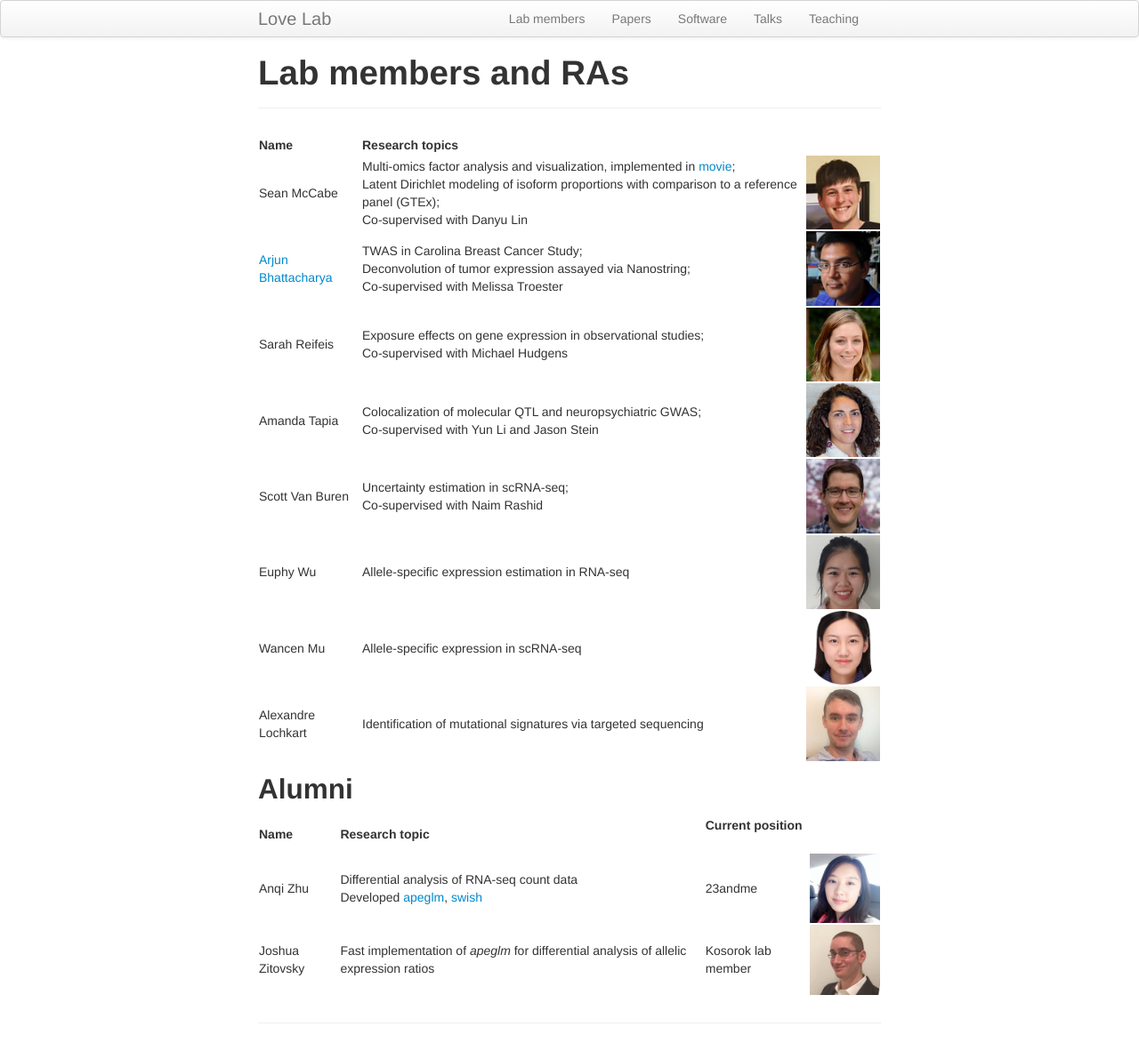
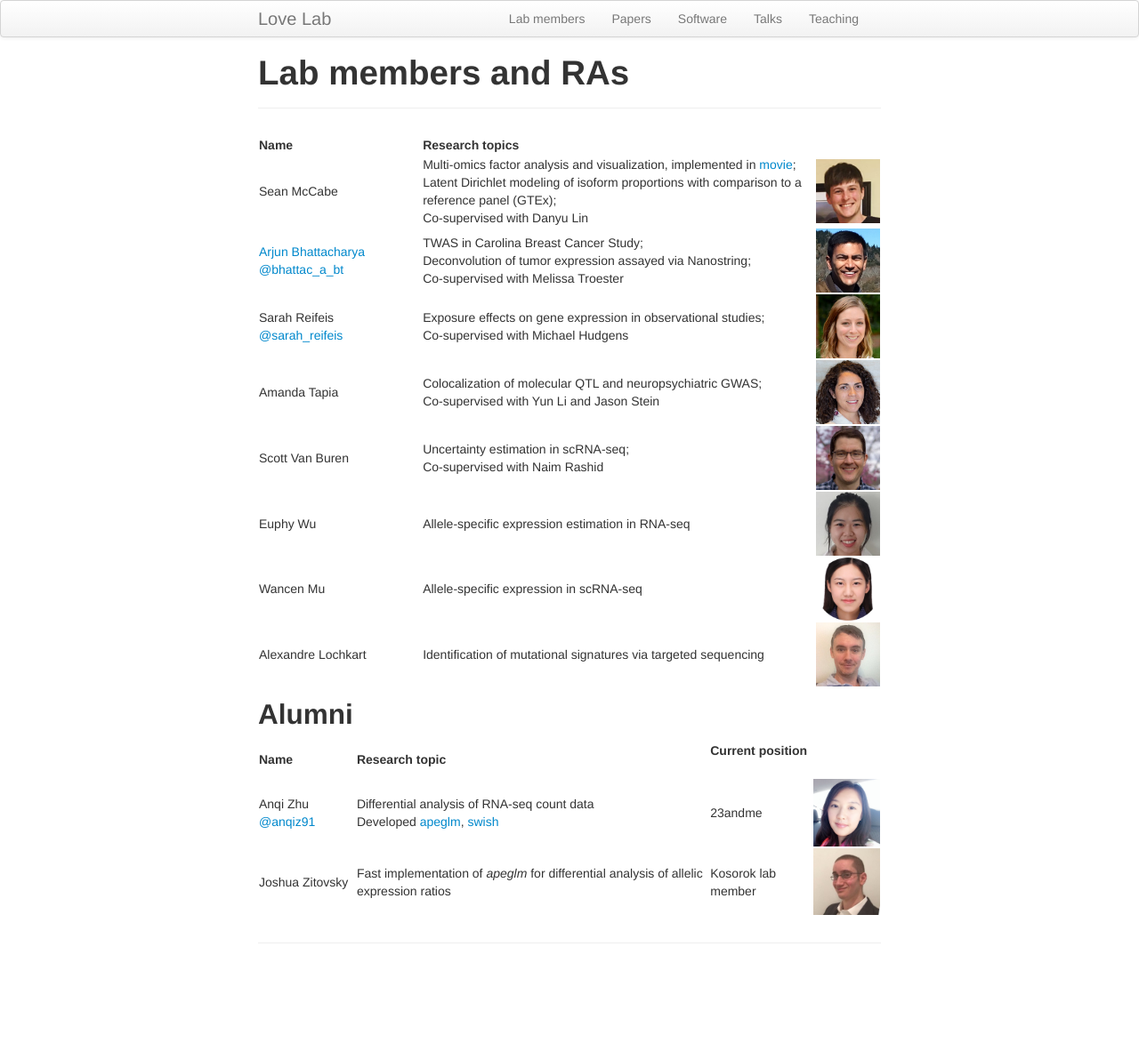
Before and after one commit to mikelove/mikelove.github.io, a Jekyll site: the page built from pages/lab.md, in a window 1280 px wide. Shown: the whole page at 89% size. Built offline with Jekyll 4.4.1, drawn with Linux system fonts in a browser that asks for light colours; after the commit the page ends 1092 px from its top, so only the background shows below that.

Commit message:
add twitter new arjun

```diff
--- a/pages/lab.md
+++ b/pages/lab.md
@@ -6,8 +6,8 @@ title: "Lab members and RAs"
 | Name | Research topics | |
 | :--- | :---- | :---- |
 | Sean McCabe | Multi-omics factor analysis and visualization, implemented in [movie](https://github.com/mccabes292/movie); <br> Latent Dirichlet modeling of isoform proportions with comparison to a reference panel (GTEx); <br> Co-supervised with Danyu Lin | <img width="100" src="../assets/seanmccabe.png"> |
-| [Arjun Bhattacharya](https://bhattacharya-a-bt.github.io) | TWAS in Carolina Breast Cancer Study; <br> Deconvolution of tumor expression assayed via Nanostring; <br> Co-supervised with Melissa Troester | <img width="100" src="../assets/arjunbhattacharya.jpg"> |
-| Sarah Reifeis | Exposure effects on gene expression in observational studies; <br> Co-supervised with Michael Hudgens | <img width="100" src="../assets/sarahreifeis.jpg"> |
+| [Arjun Bhattacharya](https://bhattacharya-a-bt.github.io) [@bhattac_a_bt](https://twitter.com/bhattac_a_bt) | TWAS in Carolina Breast Cancer Study; <br> Deconvolution of tumor expression assayed via Nanostring; <br> Co-supervised with Melissa Troester | <img width="100" src="../assets/arjunbhattacharya.jpg"> |
+| Sarah Reifeis [@sarah_reifeis](https://twitter.com/sarah_reifeis) | Exposure effects on gene expression in observational studies; <br> Co-supervised with Michael Hudgens | <img width="100" src="../assets/sarahreifeis.jpg"> |
 | Amanda Tapia | Colocalization of molecular QTL and neuropsychiatric GWAS; <br> Co-supervised with Yun Li and Jason Stein | <img width="100" src="../assets/amandatapia.jpg"> |
 | Scott Van Buren | Uncertainty estimation in scRNA-seq; <br> Co-supervised with Naim Rashid | <img width="100" src="../assets/scottvanburen.jpg"> |
 | Euphy Wu | Allele-specific expression estimation in RNA-seq | <img width="100" src="../assets/euphywu.jpg"> |
@@ -18,5 +18,5 @@ title: "Lab members and RAs"
 
 | Name | Research topic | Current position &nbsp; &nbsp; &nbsp; | |
 | :--- | :---- | :---- | :---- |
-| Anqi Zhu | Differential analysis of RNA-seq count data <br> Developed [apeglm](http://bioconductor.org/packages/apeglm), [swish](http://bioconductor.org/packages/fishpond) | 23andme | <img width="100" src="../assets/anqizhu.png"> |
+| Anqi Zhu [@anqiz91](https://twitter.com/anqiz91) | Differential analysis of RNA-seq count data <br> Developed [apeglm](http://bioconductor.org/packages/apeglm), [swish](http://bioconductor.org/packages/fishpond) | 23andme | <img width="100" src="../assets/anqizhu.png"> |
 | Joshua Zitovsky | Fast implementation of *apeglm* for differential analysis of allelic expression ratios | Kosorok lab member | <img width="100" src="../assets/joshuazitovsky.jpg"> |
```
Also changed, not shown: assets/arjunbhattacharya.jpg.
